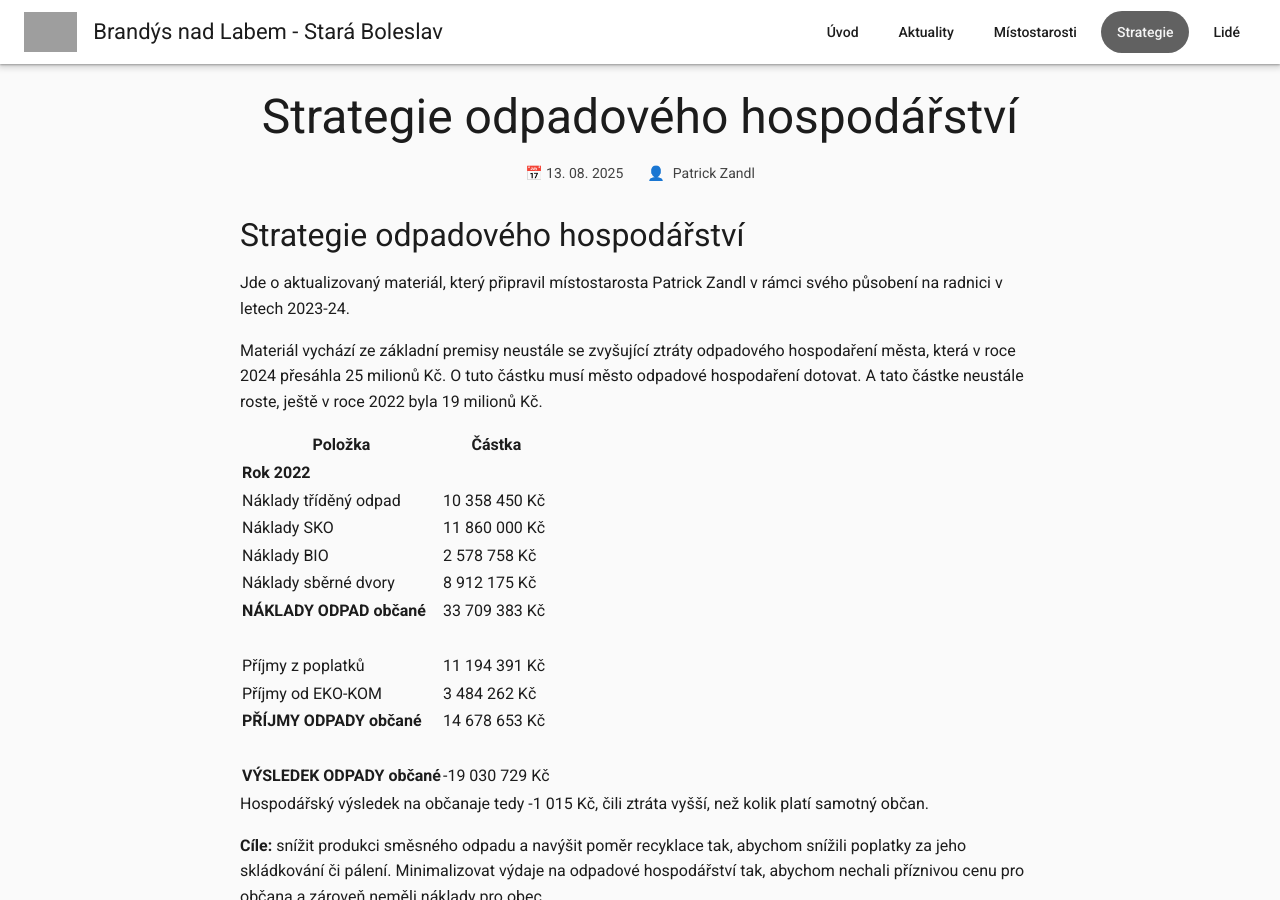
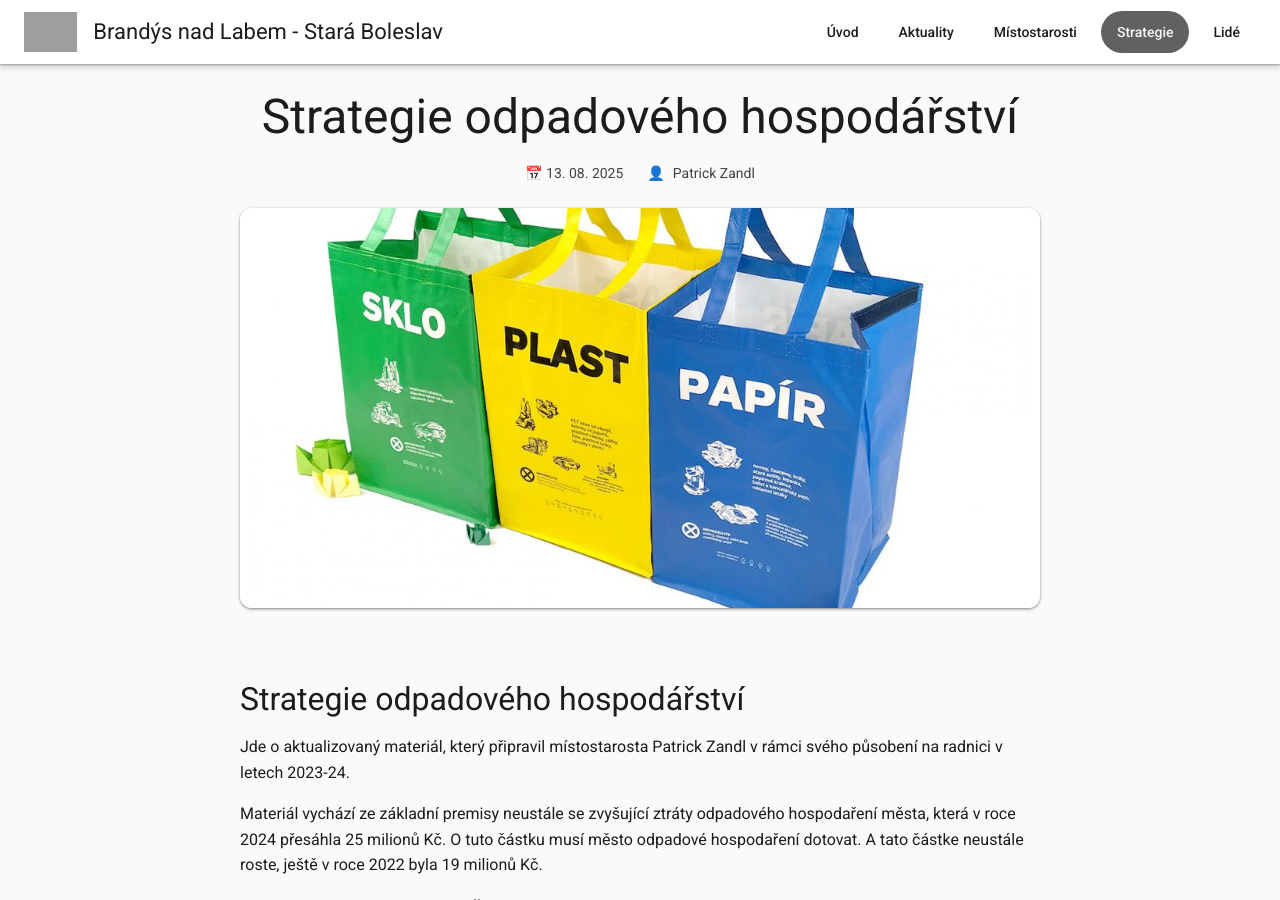
Before and after one commit to tangero/brandys-pirati, a Jekyll site: the page built from _posts/strategie/2025-08-13-odpadove-hospodarstvi.md, in a window 1280 px wide and 900 px high. Built offline with Jekyll 4.4.1, drawn with Linux system fonts in a browser that asks for light colours; grey boxes are pictures that could not be loaded.

Commit message:
Update 2025-08-13-odpadove-hospodarstvi.md

```diff
--- a/_posts/strategie/2025-08-13-odpadove-hospodarstvi.md
+++ b/_posts/strategie/2025-08-13-odpadove-hospodarstvi.md
@@ -5,6 +5,7 @@ excerpt: "Komplexní strategie pro efektivní a udržitelné nakládání s odpa
 date: 2025-08-13 12:00:00 +0100
 author: "Patrick Zandl"
 category: "strategie"
+image: /assets/mistostarosti/mistostarosti532023procnejdeme-de3d1d48.jpeg
 ---
 
 # Strategie odpadového hospodářství
```
